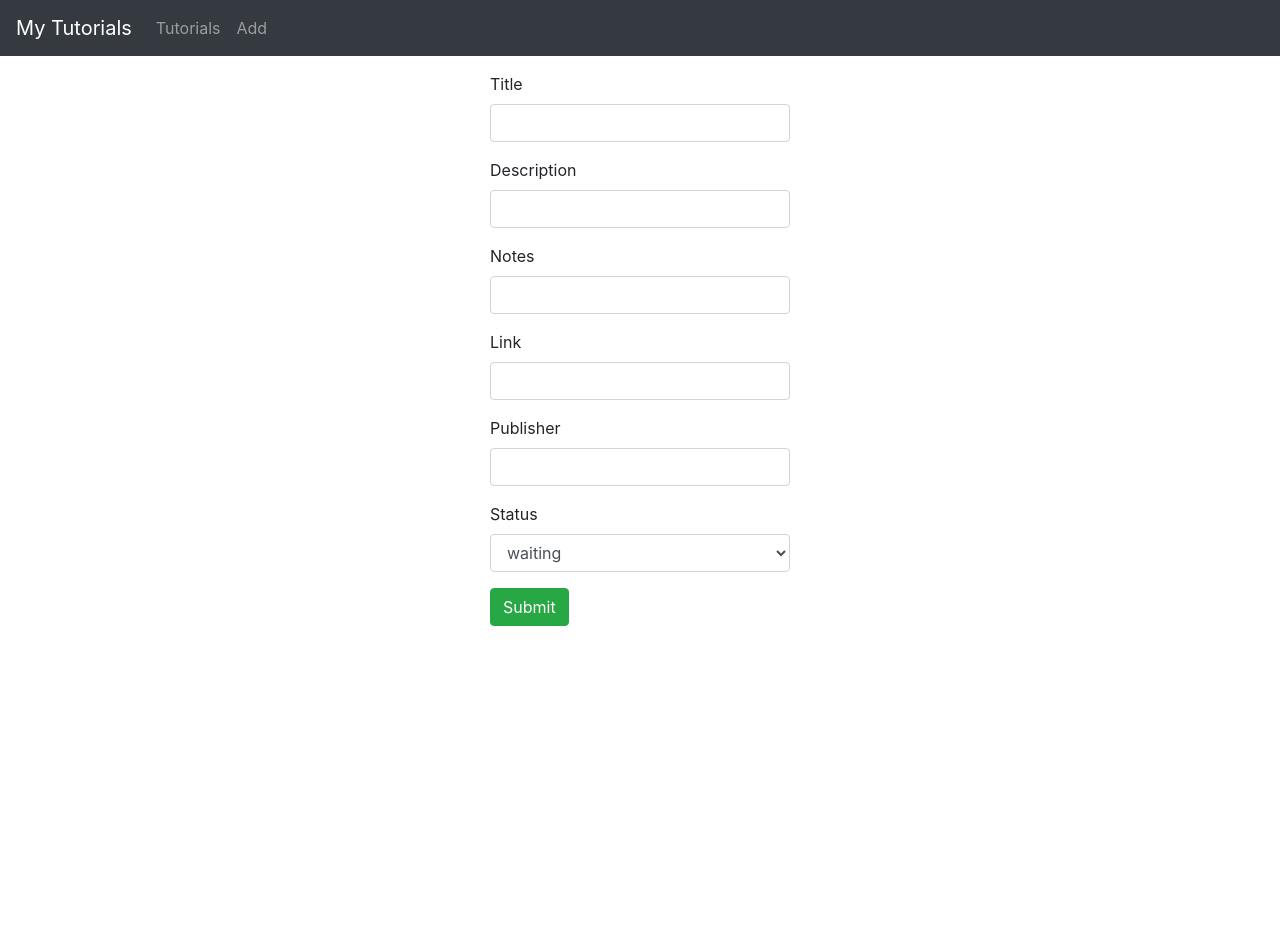
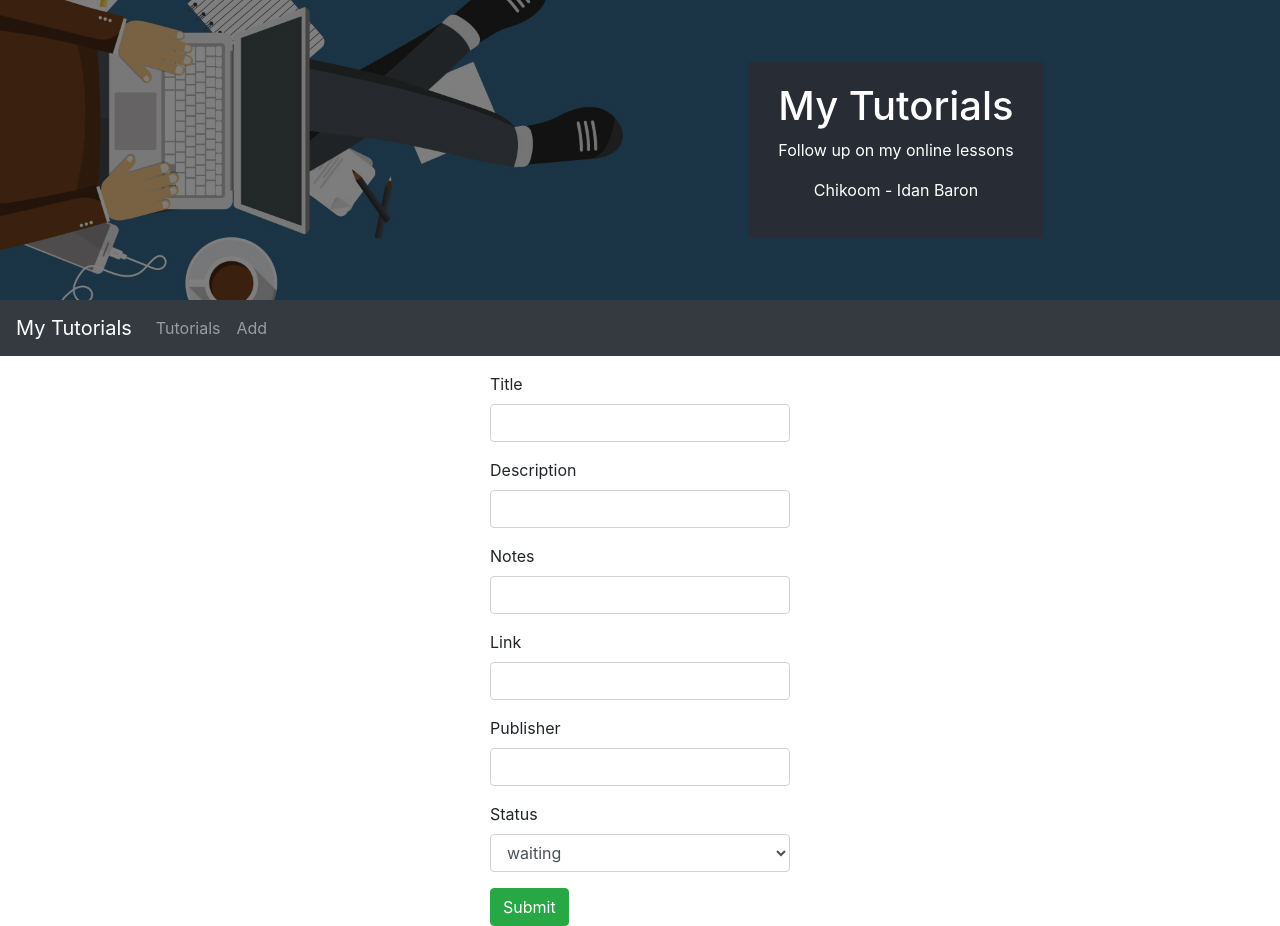
Before and after one commit to chikoom/Running-Tutorials-PERN, a React (Create React App) app: page /add in a window 1280 px wide. Before the commit the page ends 800 px from the top, so only its background shows below. Built offline with nearby package versions, Linux system fonts and the light colour scheme.

Commit message:
feat: Hero image created

```diff
--- a/src/App.css
+++ b/src/App.css
@@ -43,3 +43,30 @@
   max-width: 300px;
   margin: auto;
 }
+
+/* The hero image */
+.hero-image {
+  /* Use "linear-gradient" to add a darken background effect to the image (photographer.jpg). This will make the text easier to read */
+  background-image: linear-gradient(rgba(0, 0, 0, 0.5), rgba(0, 0, 0, 0.5)), url("./assets/header-hero.jpg");
+
+  /* Set a specific height */
+  height: 300px;
+
+  /* Position and center the image to scale nicely on all screens */
+  background-position: center;
+  background-repeat: no-repeat;
+  background-size: cover;
+  position: relative;
+}
+
+/* Place text in the middle of the image */
+.hero-text {
+  text-align: center;
+  position: absolute;
+  top: 50%;
+  left: 70%;
+  transform: translate(-50%, -50%);
+  color: white;
+  background-color: #282c34;
+  padding: 20px 30px;
+}
--- a/src/App.js
+++ b/src/App.js
@@ -6,11 +6,13 @@ import './App.css';
 import AddTutorial from "./components/AddTutorial";
 import Tutorial from "./components/Tutorial";
 import TutorialsList from "./components/TutorialsList";
+import HeroImage from './components/HeroImage';
 
 
 function App() {
   return (
     <Router>
+      <HeroImage />
       <div>
         <nav className="navbar navbar-expand navbar-dark bg-dark">
           <a href="/tutorials" className="navbar-brand">
--- /dev/null
+++ b/src/components/HeroImage.js
@@ -0,0 +1,15 @@
+import React from "react";
+
+const HeroImage = () => {
+  return (
+    <div class="hero-image">
+      <div class="hero-text">
+        <h1>My Tutorials</h1>
+        <p>Follow up on my online lessons</p>
+        <p>Chikoom - Idan Baron</p>
+      </div>
+    </div>
+  )
+}
+
+export default HeroImage
```
Also changed, not shown: src/assets/header-hero.jpg (added).
